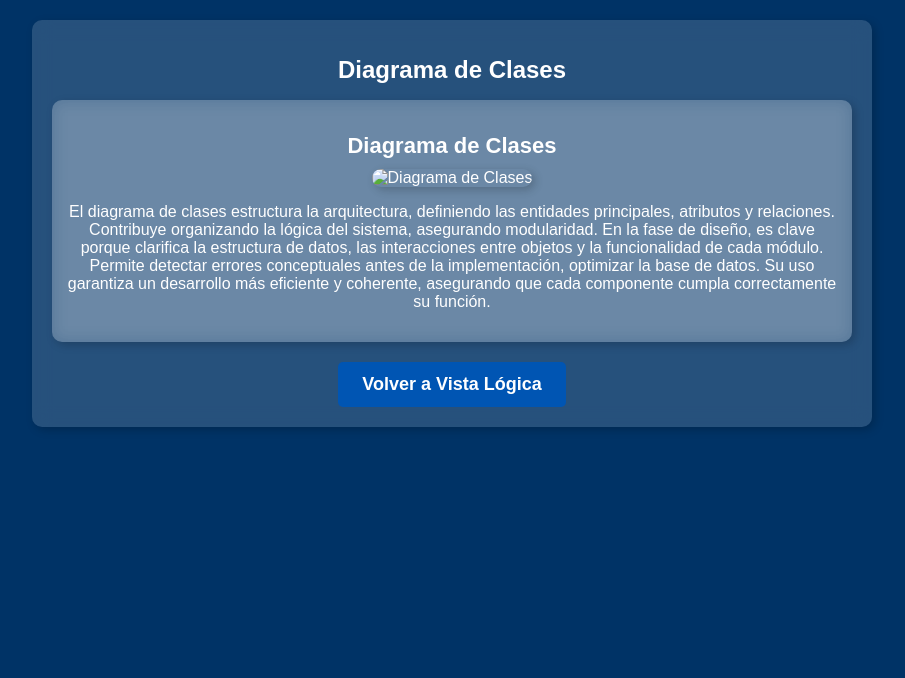
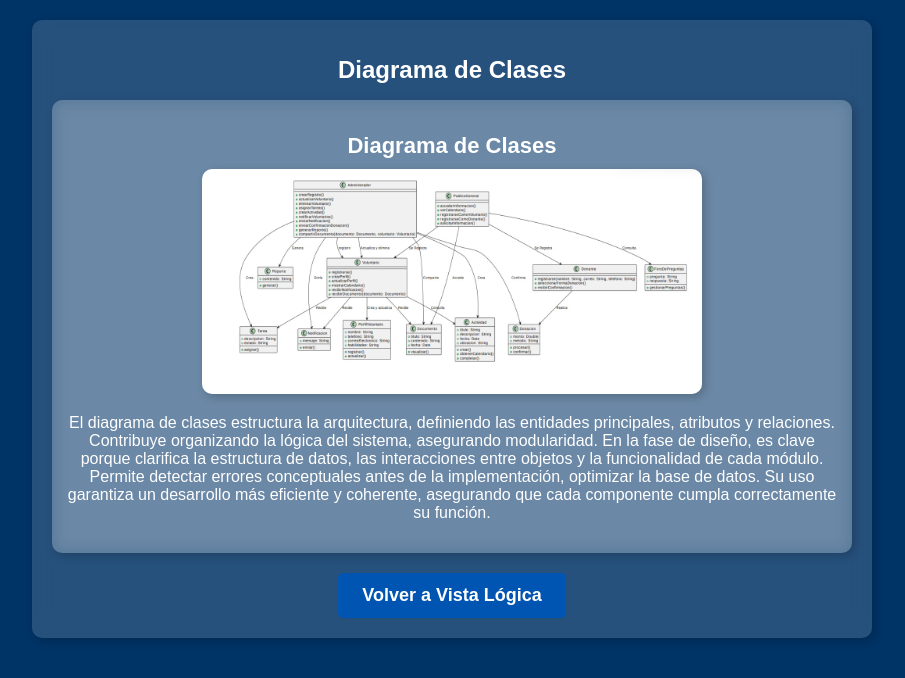
Before and after one commit to Oz4445/pagina-2.0, a plain HTML site: page diagrama_clases.html in a window 1280 px wide. Shown: the whole page, without its empty margins (188-1093 px from the left). Drawn offline with Linux system fonts and the light colour scheme.

Commit message:
Update diagrama_clases.html

```diff
--- a/diagrama_clases.html
+++ b/diagrama_clases.html
@@ -12,7 +12,7 @@
 
         <div class="image-container">
             <h2>Diagrama de Clases</h2>
-            <img src="imagenes/diagrama_clases.jpg" alt="Diagrama de Clases">
+            <img src="diagrama_clases.jpg" alt="Diagrama de Clases">
             <p>El diagrama de clases estructura la arquitectura, definiendo las entidades principales, atributos y relaciones. Contribuye organizando la lógica del sistema, asegurando modularidad. En la fase de diseño, es clave porque clarifica la estructura de datos, las interacciones entre objetos y la funcionalidad de cada módulo. Permite detectar errores conceptuales antes de la implementación, optimizar la base de datos. Su uso garantiza un desarrollo más eficiente y coherente, asegurando que cada componente cumpla correctamente su función.</p>
         </div>
 
```
